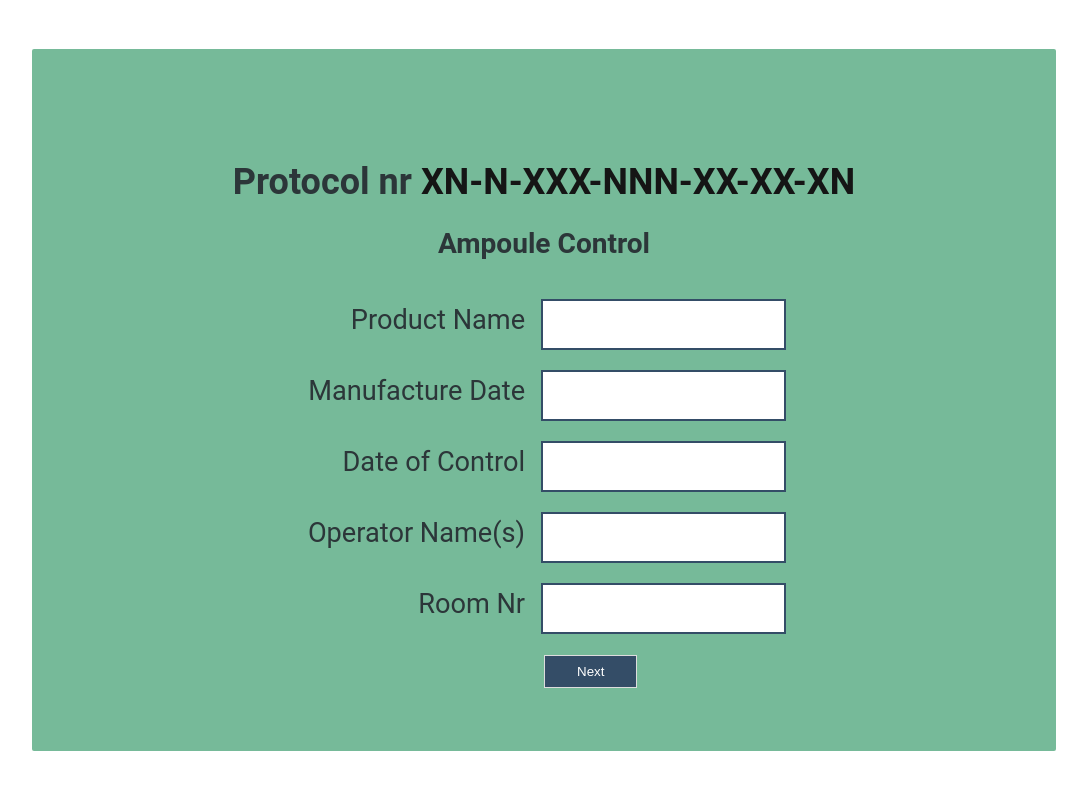
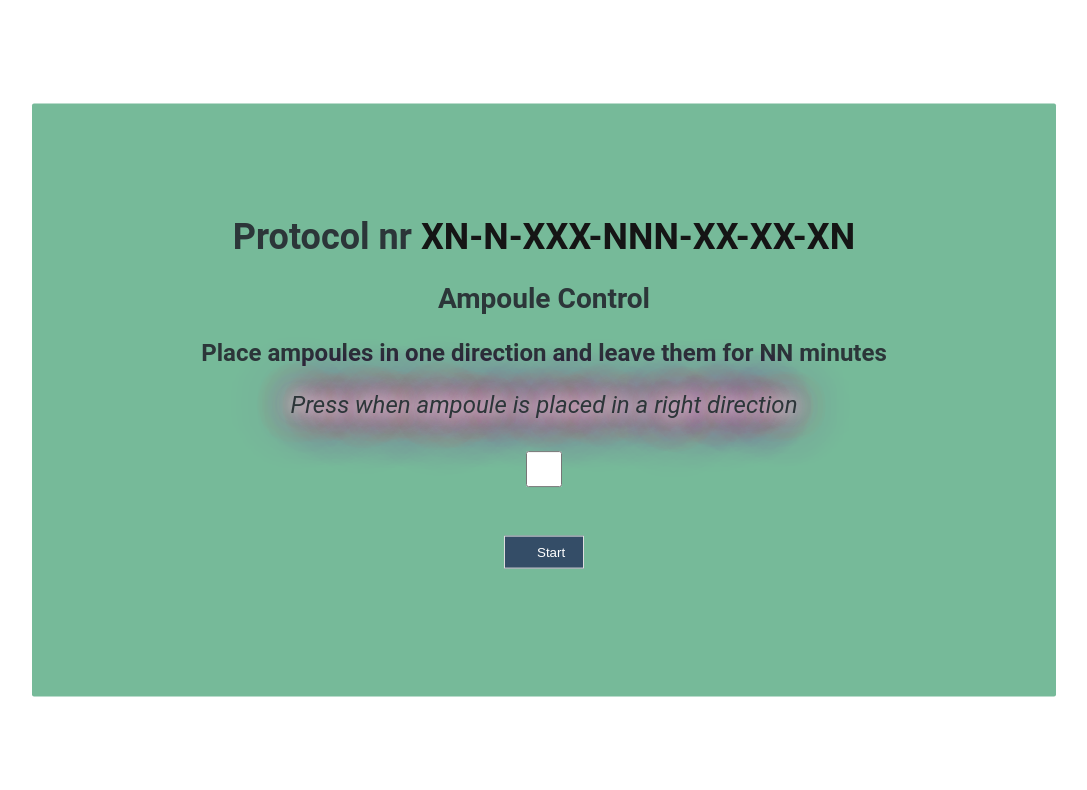
Before and after one commit to Rikulja/project-for-maria, a React (Create React App) app in the folder my-app/: page / in a window 1280 px wide. Shown: the top 790 px of the page, without its empty margins (96-1183 px from the left). Built offline with nearby package versions, Linux system fonts and the light colour scheme.

Commit message:
Add AmpoulePage component
and styles

```diff
--- a/my-app/src/App.js
+++ b/my-app/src/App.js
@@ -1,5 +1,6 @@
 import React from "react";
 import FormPage from "./components/FormPage";
+import AmpoulePage from "./components/AmpoulePage";
 //Global Style
 import GlobalStyle from "./components/GlobalStyle";
 
@@ -7,7 +8,8 @@ function App() {
   return (
     <div>
       <GlobalStyle />
-      <FormPage />
+
+      <AmpoulePage />
     </div>
   );
 }
--- /dev/null
+++ b/my-app/src/components/AmpoulePage.js
@@ -0,0 +1,60 @@
+//Styled
+import styled from "styled-components";
+
+const AmpoulePage = () => {
+  return (
+    <div className="container">
+      <h2>
+        Protocol nr <span>XN-N-XXX-NNN-XX-XX-XN</span>
+      </h2>
+      <h3>Ampoule Control</h3>
+      <Ampoule>
+        <h4>Place ampoules in one direction and leave them for NN minutes</h4>
+        <div className="glow">
+          Press when ampoule is placed in a right direction
+        </div>
+        <Checkmark>
+          <input type="checkbox" id="ampoule" name="ampoule"></input>
+        </Checkmark>
+        <button>Start</button>
+      </Ampoule>
+    </div>
+  );
+};
+
+const Ampoule = styled.form`
+  display: flex;
+  flex-direction: column;
+  justify-content: center;
+  text-align: center;
+  .glow {
+    font-style: italic;
+    -webkit-animation: glow 1s ease-in-out infinite alternate;
+    -moz-animation: glow 1s ease-in-out infinite alternate;
+    animation: glow 1s ease-in-out infinite alternate;
+  }
+
+  @keyframes glow {
+    from {
+      text-shadow: 0 0 10px #fff, 0 0 20px #fff, 0 0 30px #e60073,
+        0 0 40px #e60073, 0 0 50px #e60073, 0 0 60px #e60073, 0 0 70px #e60073;
+    }
+    to {
+      text-shadow: 0 0 20px #fff, 0 0 30px #ff4da6, 0 0 40px #ff4da6,
+        0 0 50px #ff4da6, 0 0 60px #ff4da6, 0 0 70px #ff4da6, 0 0 80px #ff4da6;
+    }
+  }
+`;
+
+const Checkmark = styled.div`
+  input[type="checkbox"] {
+    cursor: pointer;
+    margin: 2rem;
+    text-align: center;
+    height: 2.3rem;
+    width: 2.3rem;
+    background-color: #eee;
+  }
+`;
+
+export default AmpoulePage;
--- a/my-app/src/components/FormPage.js
+++ b/my-app/src/components/FormPage.js
@@ -1,4 +1,3 @@
-import React from "react";
 //Styled
 import styled from "styled-components";
 
--- a/my-app/src/components/GlobalStyle.js
+++ b/my-app/src/components/GlobalStyle.js
@@ -24,21 +24,24 @@ body{
     top: 50%;
     border-radius: 2px;
 }
-button{
-    position: absolute;
+button {
+    /* position: absolute;
+    margin-top: 1rem; */
     left: 50%;
-    margin-top: 1rem;
-
+    text-align:center;
+    width:10vh;
+    margin:1rem auto;
     padding: 0.5rem 2rem;
     background-color: #344d67;
     border: 1px solid #ddd;
     color: white;
     &:hover {
-      background: #d73851;
+      background: royalblue;
       border: 1px solid #d73851;
       color: #fff;
     }
-}
+  }
+
 h1{
     font-size: 3rem;
     font-weight: 700;
```
